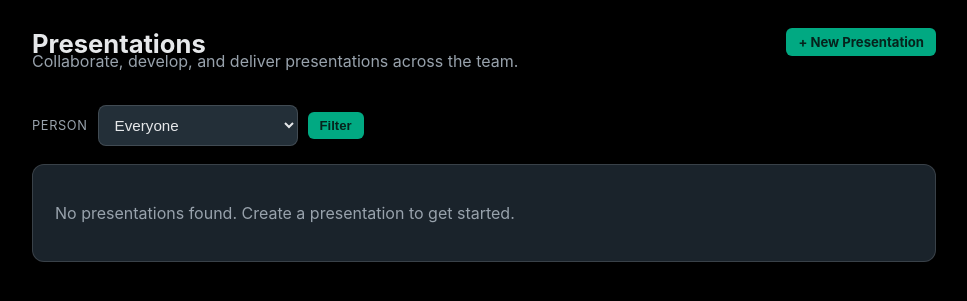
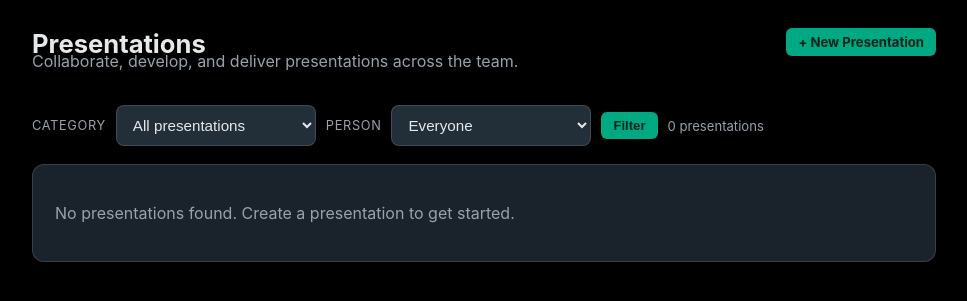
Before and after one commit to xod442/focus, a FastAPI app: template app/templates/presentations.html in a window 1280 px wide. Shown: the part 71-372 px from the top of the page, without its empty margins (156-1123 px from the left). Run offline with FastAPI, Linux system fonts and the light colour scheme; the template is opened without the code that fills it, so the values that code supplies are empty.

Commit message:
Add category filters to the presentations view
Support Customer, Technical Spotlight, and Event views combined with person filters, with counts and clear empty states.

Co-authored-by: Copilot <223556219+Copilot@users.noreply.github.com>

```diff
--- a/app/templates/presentations.html
+++ b/app/templates/presentations.html
@@ -9,6 +9,13 @@
   <a class="btn btn-sm" href="{{ rp }}/presentations/new">+ New Presentation</a>
 </div>
 <form method="get" action="{{ rp }}/presentations" class="filter-bar">
+  <label class="filter-label" for="category">Category</label>
+  <select id="category" name="category">
+    <option value="" {% if category_sel in ('', 'all') %}selected{% endif %}>All presentations</option>
+    {% for value, label in categories.items() %}
+    <option value="{{ value }}" {% if category_sel == value %}selected{% endif %}>{{ label }}</option>
+    {% endfor %}
+  </select>
   <label class="filter-label" for="person">Person</label>
   <select id="person" name="person">
     <option value="" {% if person_sel in ('', 'everyone') %}selected{% endif %}>Everyone</option>
@@ -18,7 +25,8 @@
     {% endfor %}
   </select>
   <button class="btn btn-sm" type="submit">Filter</button>
-  {% if person_sel %}<a class="filter-clear" href="{{ rp }}/presentations">clear</a>{% endif %}
+  <span class="filter-count">{{ presentations|length }} presentation{{ '' if presentations|length == 1 else 's' }}</span>
+  {% if person_sel or category_sel %}<a class="filter-clear" href="{{ rp }}/presentations">clear</a>{% endif %}
 </form>
 <section class="card">
   {% if presentations %}
@@ -41,7 +49,12 @@
   </table>
   </div>
   {% else %}
+  {% if person_sel or category_sel %}
+  <p class="muted">No presentations match these filters.</p>
+  <a class="btn btn-sm ghost" href="{{ rp }}/presentations">Show all presentations</a>
+  {% else %}
   <p class="muted">No presentations found. Create a presentation to get started.</p>
+  {% endif %}
   {% endif %}
 </section>
 {% endblock %}
```
Also changed, not shown: app/routes/presentations.py (+7 -1 lines), tests/test_presentation_filters.py (added, +58 -0 lines), tests/test_presentations.py (+1 -1 lines), README.md.
